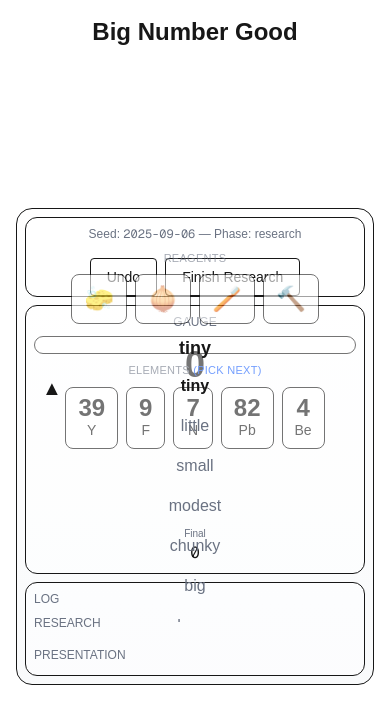
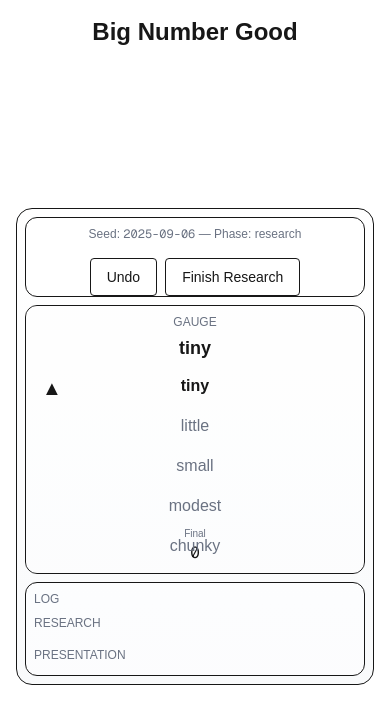
Before and after one commit to mt-quinn/bignumbergood, a Next.js app in the folder site/: page / in a window 390 px wide. Shown: the top 724 px of the page. Built offline with nearby package versions, Linux system fonts and the light colour scheme.

Commit message:
Mobile: prevent panel overlay (flex column on small screens, overflow fixes)

```diff
--- a/site/src/components/Playfield.tsx
+++ b/site/src/components/Playfield.tsx
@@ -16,12 +16,12 @@ export function Playfield() {
   const [size, setSize] = useState<{ width: number; height: number } | null>(null);
   const desiredAspect = useMemo(() => {
     if (typeof window === "undefined") return 16 / 9;
-    return window.innerWidth >= 1024 ? 16 / 9 : 3 / 4; // desktop landscape, mobile portrait
+    return window.innerWidth >= 1024 ? 16 / 9 : 3 / 4;
   }, []);
   useEffect(() => {
     function update() {
-      const padding = 16; // tighter on mobile
-      const headerReserve = 72; // title area
+      const padding = 16;
+      const headerReserve = 72;
       const availW = Math.max(320, window.innerWidth - padding * 2);
       const availH = Math.max(420, window.innerHeight - headerReserve - padding * 2);
       const widthByHeight = availH * desiredAspect;
@@ -37,10 +37,10 @@ export function Playfield() {
   return (
     <div className="mx-auto" style={{ width: size?.width, height: size?.height }}>
       <div className="h-full w-full rounded-2xl border bg-gradient-to-b from-white to-gray-50 dark:from-zinc-900 dark:to-zinc-950 p-2 sm:p-4 overflow-hidden">
-        {/* Mobile-first single column; switch to 3 columns on lg */}
-        <div className="h-full w-full grid grid-rows-[1fr_auto_auto] lg:grid-rows-1 grid-cols-1 lg:grid-cols-[240px_1fr_200px] gap-2 sm:gap-3 overflow-hidden">
-          {/* Left: Log (mobile order 3) */}
-          <aside className="order-3 lg:order-1 h-full rounded-xl border bg-background/40 p-2 sm:p-3 overflow-auto min-h-0">
+        {/* Mobile: flex column; Desktop: grid */}
+        <div className="h-full w-full flex flex-col lg:grid lg:grid-cols-[240px_1fr_200px] lg:grid-rows-1 gap-2 sm:gap-3 overflow-hidden">
+          {/* Log */}
+          <aside className="order-3 lg:order-1 h-auto lg:h-full rounded-xl border bg-background/40 p-2 sm:p-3 overflow-auto min-h-0">
             <div className="text-xs uppercase text-gray-500 mb-2">Log</div>
             <section className="mb-4">
               <h2 className="text-xs uppercase text-gray-500 mb-1">Research</h2>
@@ -60,14 +60,14 @@ export function Playfield() {
             </section>
           </aside>
 
-          {/* Center: Play area (mobile order 1) */}
-          <main className="order-1 lg:order-2 h-full rounded-xl border bg-background/40 p-2 sm:p-3 flex flex-col min-h-0">
+          {/* Play area */}
+          <main className="order-1 lg:order-2 flex-1 rounded-xl border bg-background/40 p-2 sm:p-3 flex flex-col min-h-0 overflow-hidden">
             <div className="text-xs sm:text-sm text-gray-500 mb-2 text-center lg:text-left">Seed: <span className="font-mono">{daily.seed}</span> — Phase: {phase}</div>
-            <div className="flex-1 min-h-0">
+            <div className="flex-1 min-h-0 overflow-auto">
               <Crucible />
             </div>
             <div className="mt-2 sm:mt-3 flex gap-2 justify-center">
-              <button className="px-4 py-2 rounded border bg-white/70 hover:bg-white transition text-sm">Undo</button>
+              <button className="px-4 py-2 rounded border bg-white/70 hover:bg-white transition text-sm" onClick={actions.undo}>Undo</button>
               {phase === "research" && (
                 <button className="px-4 py-2 rounded border bg-white/70 hover:bg-white transition text-sm" onClick={actions.finalizeResearch}>Finish Research</button>
               )}
@@ -83,8 +83,8 @@ export function Playfield() {
             </div>
           </main>
 
-          {/* Right: Gauge (mobile order 2, compact) */}
-          <aside className="order-2 lg:order-3 h-full rounded-xl border bg-background/40 p-2 sm:p-3 flex flex-col items-center min-h-0">
+          {/* Gauge */}
+          <aside className="order-2 lg:order-3 h-auto lg:h-full rounded-xl border bg-background/40 p-2 sm:p-3 flex flex-col items-center min-h-0 overflow-auto">
             <div className="text-xs sm:text-sm uppercase text-gray-500 mb-1 sm:mb-2">Gauge</div>
             <div className="text-lg sm:text-2xl font-semibold mb-1 sm:mb-2">{labelFor(finalSoFar)}</div>
             <div className="w-full max-h-40 sm:max-h-none">
```
